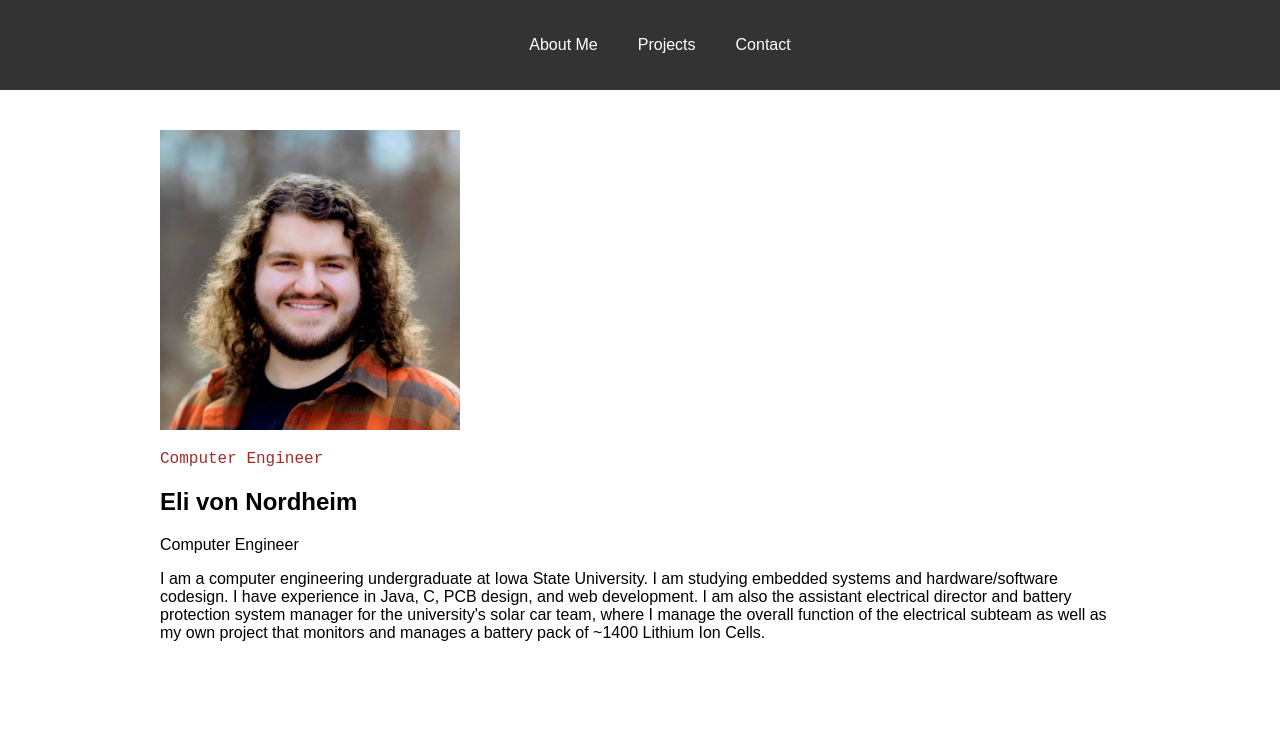
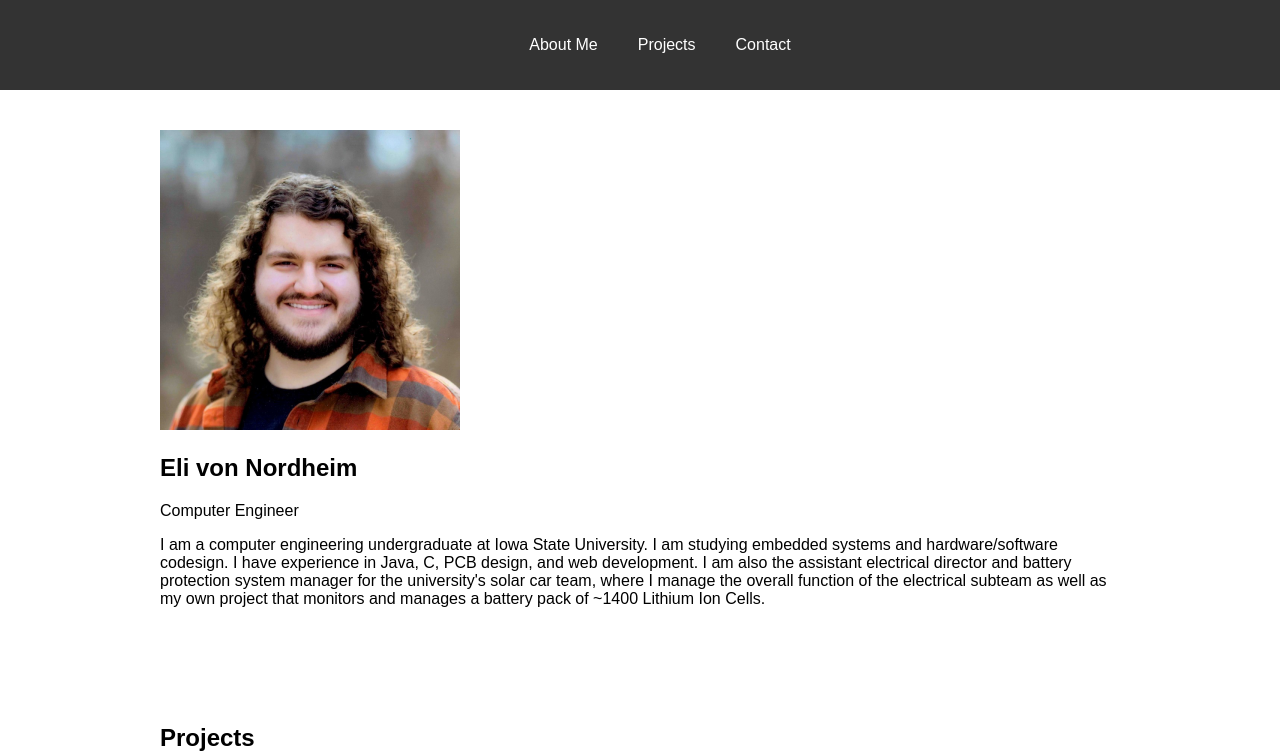
Before and after one commit to etvonn/portfolio, a plain HTML site: page index.html in a window 1280 px wide. Shown: the top 755 px of the page. Drawn offline with Linux system fonts and the light colour scheme.

Commit message:
Update index.html

```diff
--- a/index.html
+++ b/index.html
@@ -37,7 +37,6 @@
 <section id="about">
     <div class="container">
         <img src= "./profile.png" alt="Profile Photo">
-        <p style="font-family: 'Courier New', Courier, monospace; color: brown">Computer Engineer</p>
         <h1>Eli von Nordheim</h1>
         <p>Computer Engineer</p>
         <p>I am a computer engineering undergraduate at Iowa State University.
```
